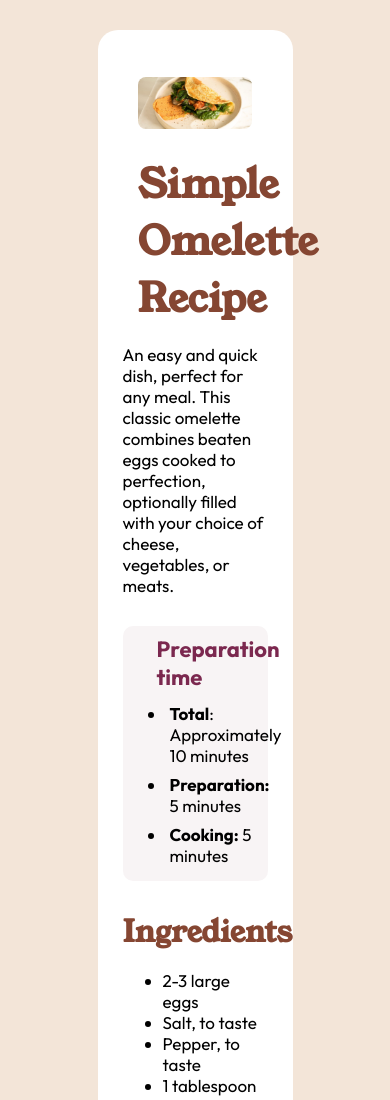
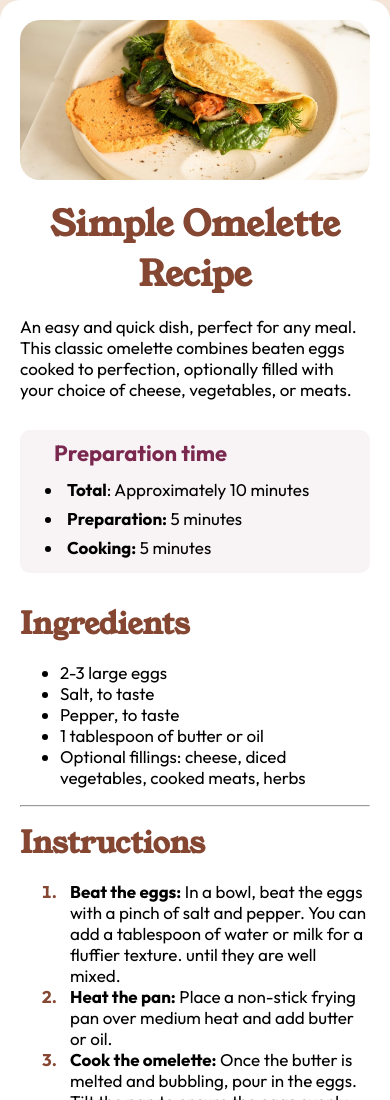
Before and after one commit to Kilker1/recipes-page, a plain HTML site: page index.html in a window 390 px wide. Shown: the top 1100 px of the page. Drawn offline with Linux system fonts and the light colour scheme; files whose address does not match are found by name.

Commit message:
Adapt Responsive Size

```diff
--- a/css/style.css
+++ b/css/style.css
@@ -32,10 +32,6 @@ body {
   background-color: #F3E5D8;
 }
 
-main {
-  margin: 0 3.2rem;
-}
-
 h2 {
   font-size: 3rem;
   margin: 1.5rem 0;
@@ -43,45 +39,44 @@ h2 {
   font-family: var(--fuente-principal);
 }
 
-
-main {
+.main {
+  background-color: white;
+  border-radius: 2rem;
+  padding: 2rem;
   font-size: 1.7rem;
   background-color: white;
-}
 
-.main {
-  width: 50vw;
-  margin: 3rem auto;
-  background-color: white;
-  border-radius: 2rem;
-  padding: 2.5rem;
+  @media (min-width: 768px) {
+    width: 50vw;
+    margin: 0 3.2rem;
+    margin: 3rem auto;
+  }
 }
 
 /* Header Image */
 
-.container {
-  width: 100%;
-  padding-top: 10px;
-}
 
 .container__image {
-  max-width: 950px;
-  display: block;
+  max-width: 960px;
   margin: auto;
-  padding: 12px;
+
   border-radius: 30px;
-  width: 95%;
+  width: 100%;
   border-radius: 2rem;
 }
 
 /* Main Info */
 
 h1 {
-  font-size: 4rem;
+  font-size: 3.5rem;
   text-align: center;
   margin: 1.5rem;
   color: var(--primario-cafe);
   font-family: var(--fuente-principal);
+
+  @media (min-width: 768px) {
+    font-size: 4rem;
+  }
 }
 
 .main-info__text {
```
